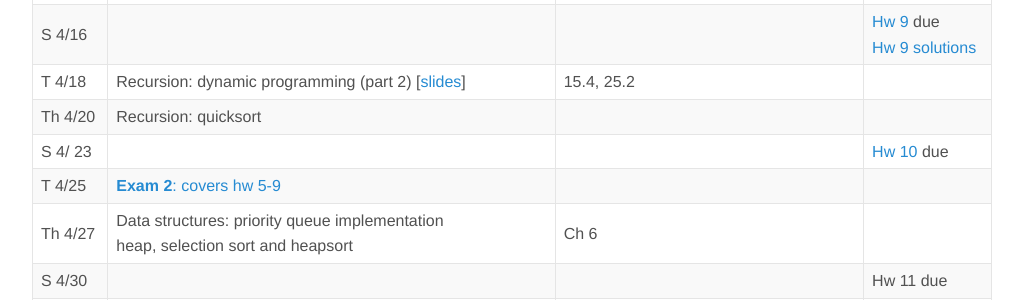
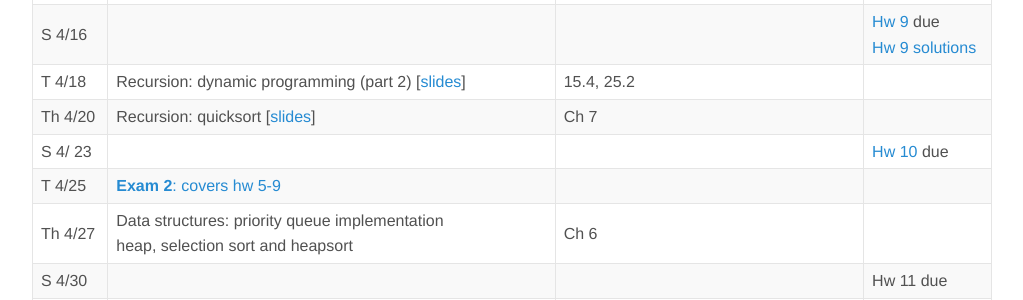
Before and after one commit to jnylam/jnylam.github.io, a Jekyll site: the page built from _courses/146-s17/index.md, in a window 1280 px wide and 900 px high, scrolled down 1961 px. Shown: the part 152-452 px from the top of the window, without its empty margins (128-1151 px from the left). Built offline with Jekyll 4.4.1, drawn with Linux system fonts in a browser that asks for light colours.

Commit message:
Add slides on quicksort

```diff
--- a/_courses/146-s17/index.md
+++ b/_courses/146-s17/index.md
@@ -45,7 +45,7 @@
 Th 4/13 | Recursion: dynamic programming (part 1) [[slides](dp1.pdf)] | 15.1, 15.3<br>[Automatic memoization in Java](//dzone.com/articles/java-8-automatic-memoization)<br>[Memoization with decorators in Python](//www.python-course.eu/python3_memoization.php)
 S 4/16 | | | [Hw 9](homework09.html) due<br>[Hw 9 solutions](hw09.pdf)
 T 4/18 | Recursion: dynamic programming (part 2) [[slides](dp2.pdf)] | 15.4, 25.2
-Th 4/20 | Recursion: quicksort
+Th 4/20 | Recursion: quicksort [[slides](quicksort.pdf)] | Ch 7
 S 4/ 23 | | | [Hw 10](homework10.html) due
 T 4/25 | [__Exam 2__: covers hw 5-9](#exam-2-topics)
 Th 4/27 | Data structures: priority queue implementation<br>heap, selection sort and heapsort | Ch 6
```
Also changed, not shown: 1 other file.
